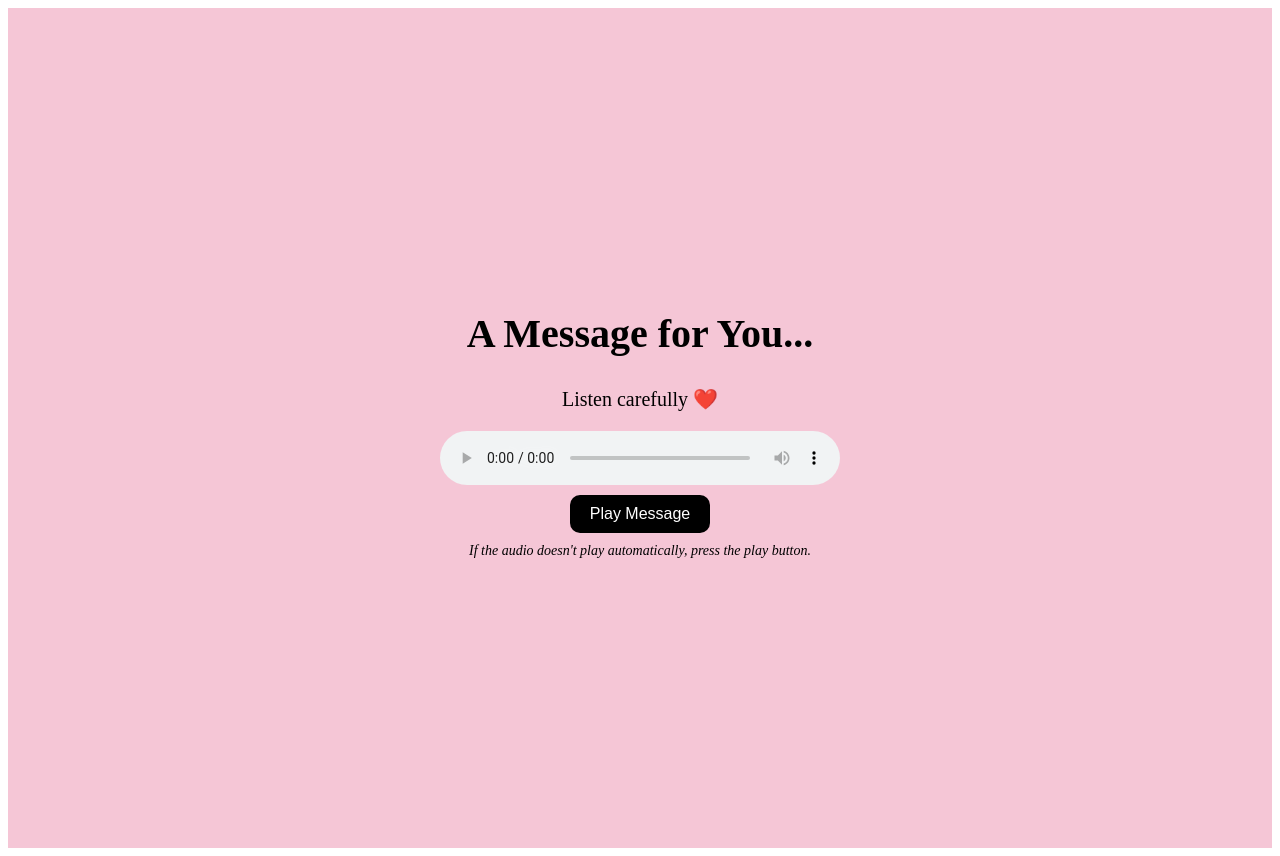
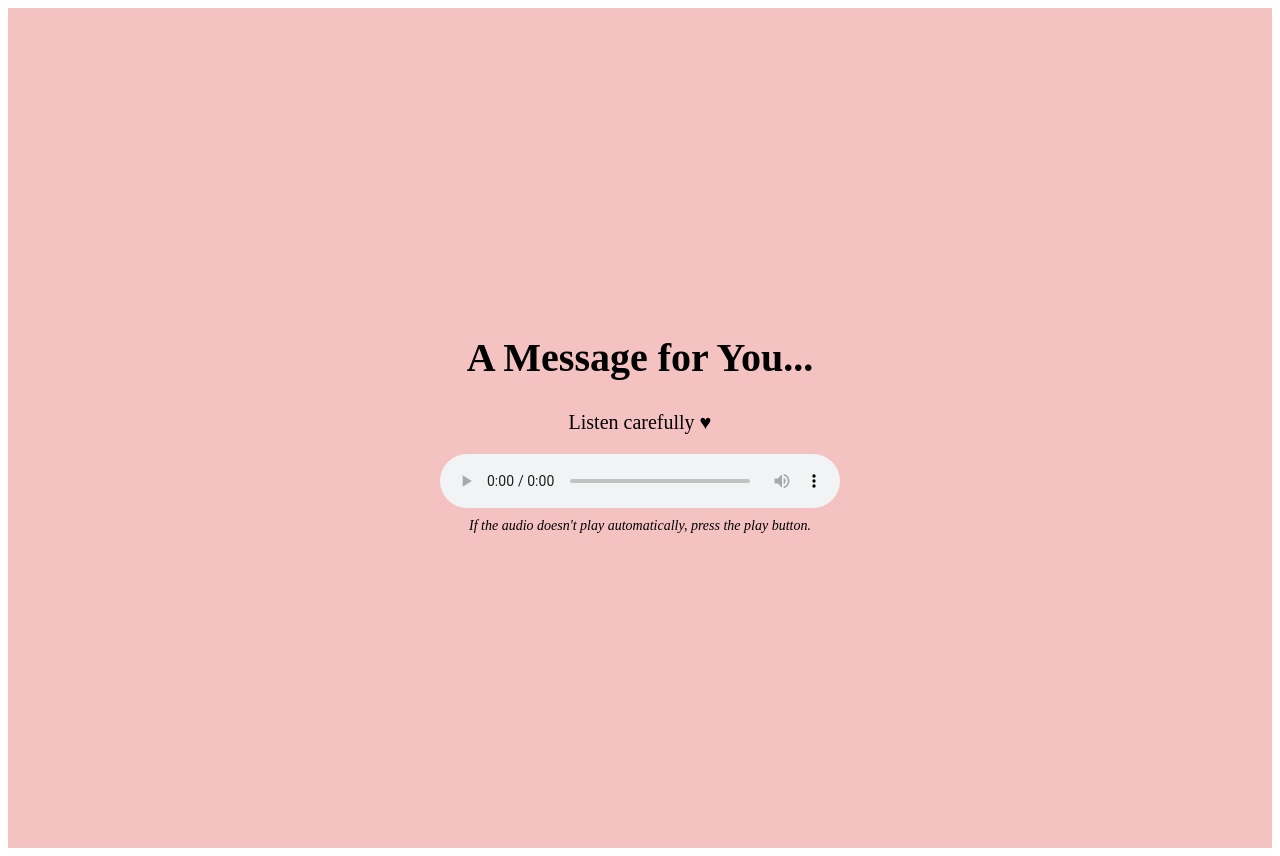
Before and after one commit to shreyasjha03/baily, a Next.js app: page /final in a window 1280 px wide. Built offline with nearby package versions, Linux system fonts and the light colour scheme.

Commit message:
Fixed react/no-unescaped-entities error

```diff
--- a/src/app/final/page.js
+++ b/src/app/final/page.js
@@ -13,22 +13,16 @@ export default function FinalPage() {
   return (
     <div style={styles.container}>
       <h1 style={styles.title}>A Message for You...</h1>
-      <p style={styles.subtitle}>Listen carefully ❤️</p>
+      <p style={styles.subtitle}>Listen carefully &hearts;</p>
 
-      {/* Audio player */}
       <audio ref={audioRef} controls style={styles.audio}>
+        <source src="/voice-memo.m4a" type="audio/mp4" />
         <source src="/voice-memo.mp3" type="audio/mp3" />
-        <source src="/voice-memo.m4a" type="audio/mp4" />
         Your browser does not support the audio element.
       </audio>
 
-      {/* Fallback button */}
-      <button onClick={() => audioRef.current?.play()} style={styles.playButton}>
-        Play Message
-      </button>
-
       <p style={styles.note}>
-        If the audio doesn't play automatically, press the play button.
+        If the audio doesn&apos;t play automatically, press the play button.
       </p>
     </div>
   );
@@ -37,7 +31,7 @@ export default function FinalPage() {
 const styles = {
   container: {
     textAlign: "center",
-    backgroundColor: "#f5c6d6",
+    backgroundColor: "#f5c2c2",
     minHeight: "100vh",
     padding: "20px",
     display: "flex",
@@ -61,16 +55,6 @@ const styles = {
     outline: "none",
     borderRadius: "10px",
   },
-  playButton: {
-    padding: "10px 20px",
-    fontSize: "1rem",
-    cursor: "pointer",
-    background: "black",
-    color: "white",
-    border: "none",
-    borderRadius: "10px",
-    marginTop: "10px",
-  },
   note: {
     fontSize: "14px",
     marginTop: "10px",
```
